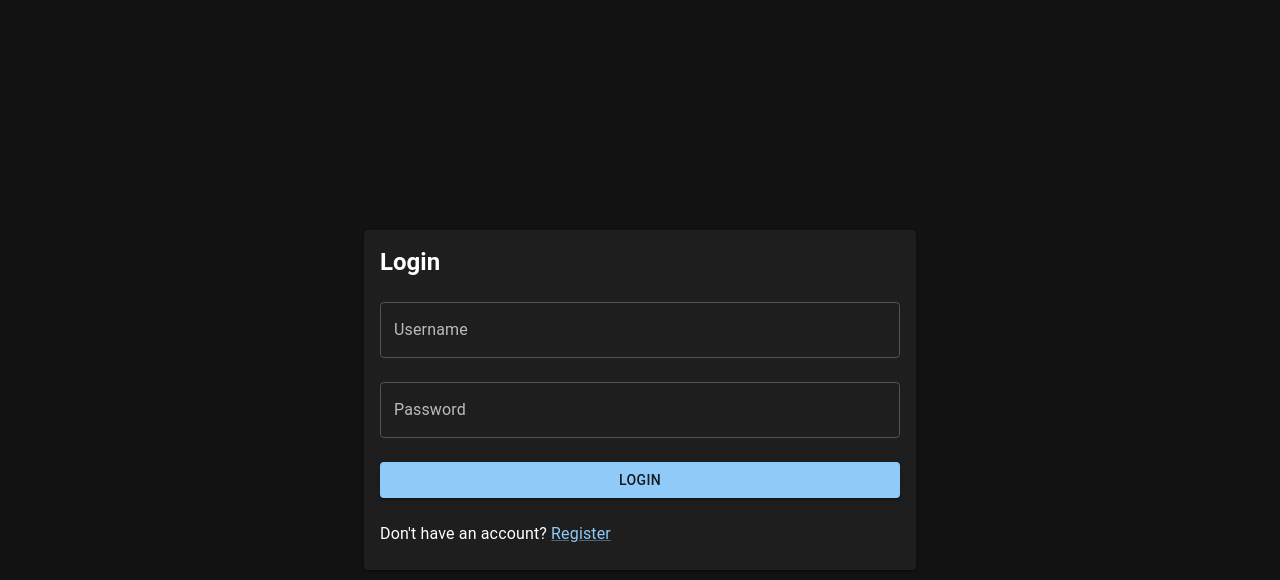
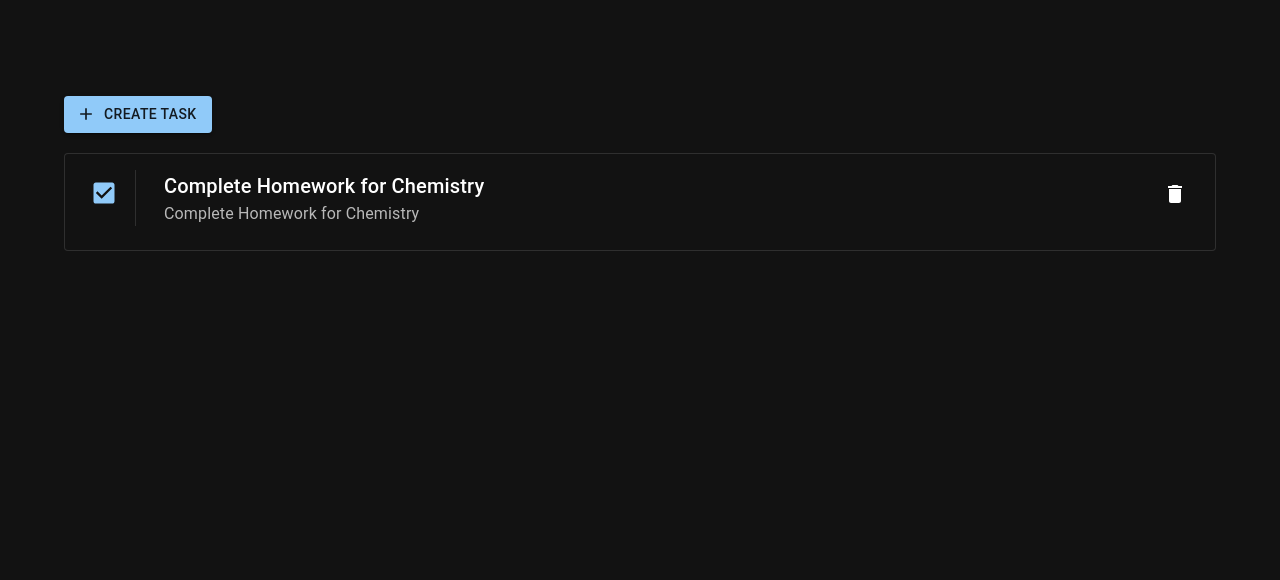
Before and after one commit to dusklight00/todolist-app, a React (Vite) app in the folder view/: page / in a window 1280 px wide. Shown: the top 580 px of the page. Built offline with nearby package versions, Linux system fonts and the light colour scheme.

Commit message:
task card component completed

```diff
--- a/view/src/App.jsx
+++ b/view/src/App.jsx
@@ -1,18 +1,21 @@
-import {
-  Card,
-  CardContent,
-  Container,
-  Typography,
-  TextField,
-  Button,
-  Stack,
-  Snackbar,
-} from "@mui/material";
+import { Container, Button } from "@mui/material";
 import LoginPage from "./pages/LoginPage";
 import RegisterPage from "./pages/RegisterPage";
+import AddIcon from "@mui/icons-material/Add";
+import DeleteIcon from "@mui/icons-material/Delete";
+import TaskCard from "./components/TaskCard";
 
 function App() {
-  return <LoginPage />;
+  return (
+    <>
+      <Container className="pt-24">
+        <Button variant="contained" startIcon={<AddIcon />}>
+          Create Task
+        </Button>
+        <TaskCard />
+      </Container>
+    </>
+  );
 }
 
 export default App;
--- /dev/null
+++ b/view/src/components/TaskCard.jsx
@@ -0,0 +1,48 @@
+import React from "react";
+import {
+  Card,
+  CardContent,
+  Typography,
+  Checkbox,
+  Stack,
+  IconButton,
+  Divider,
+} from "@mui/material";
+import DeleteIcon from "@mui/icons-material/Delete";
+
+function TaskCard() {
+  return (
+    <Card variant="outlined" className="my-5">
+      <CardContent>
+        <Stack direction="row" spacing={1}>
+          <div>
+            <Checkbox
+              defaultChecked
+              sx={{ "& .MuiSvgIcon-root": { fontSize: 28 } }}
+            />
+          </div>
+          <Divider orientation="vertical" variant="middle" flexItem />
+          <div className="flex flex-col justify-center flex-1 pl-5">
+            <Typography variant="h6">
+              Complete Homework for Chemistry
+            </Typography>
+            <Typography
+              variant="h7"
+              color="text.secondary"
+              className="flex items-center"
+            >
+              Complete Homework for Chemistry
+            </Typography>
+          </div>
+          <div>
+            <IconButton size="large">
+              <DeleteIcon />
+            </IconButton>
+          </div>
+        </Stack>
+      </CardContent>
+    </Card>
+  );
+}
+
+export default TaskCard;
```
